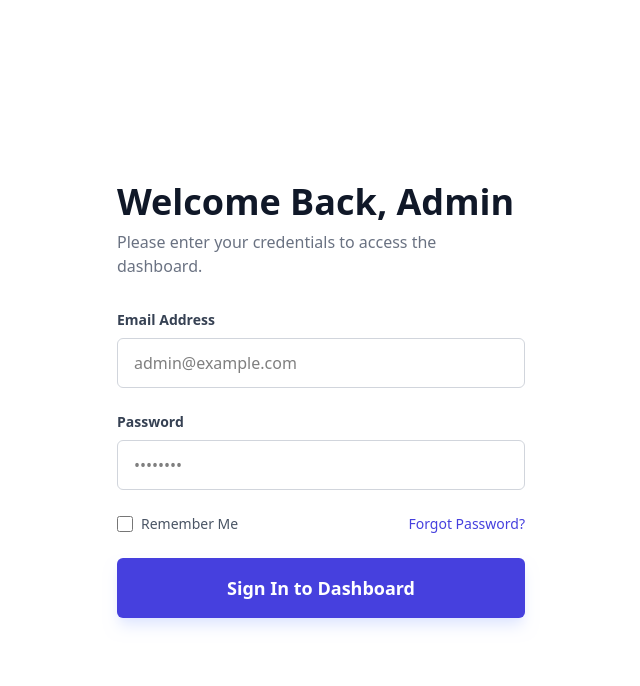
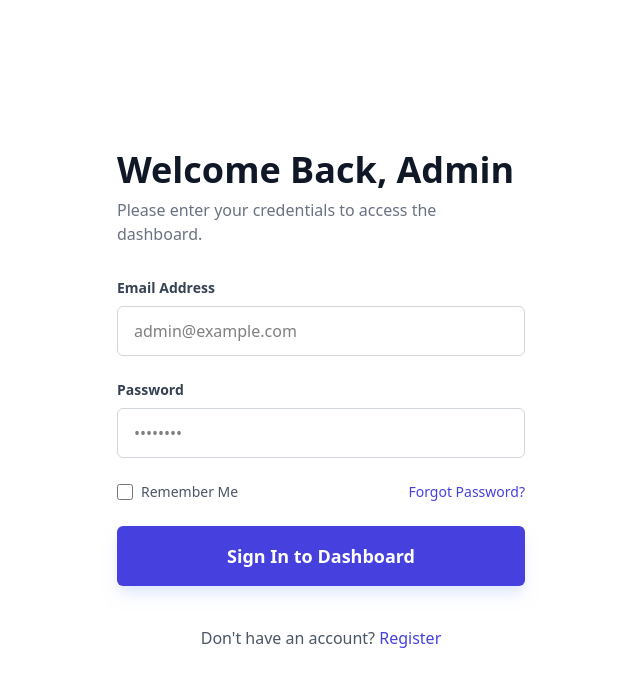
Before and after one commit to shehabgamaleldeen/JobHuntly-Admin, a Next.js app: page /auth/Login in a window 1280 px wide. Shown: the top 686 px of the page, without its empty margins (319-959 px from the left). Built offline with nearby package versions, Linux system fonts and the light colour scheme.

Commit message:
feat(auth): add register link to login page

```diff
--- a/app/auth/Login/page.tsx
+++ b/app/auth/Login/page.tsx
@@ -123,6 +123,19 @@ export default function Login() {
             >
               {loading ? 'Logging in...' : 'Sign In to Dashboard'}
             </button>
+
+            <div className="text-center mt-4">
+              <p className="text-gray-600">
+                Don't have an account?{' '}
+                <button
+                  type="button"
+                  onClick={() => router.push('/auth/Register')}
+                  className="text-[#4640DE] font-medium hover:underline"
+                >
+                  Register
+                </button>
+              </p>
+            </div>
           </form>
         </div>
       </div>
```
